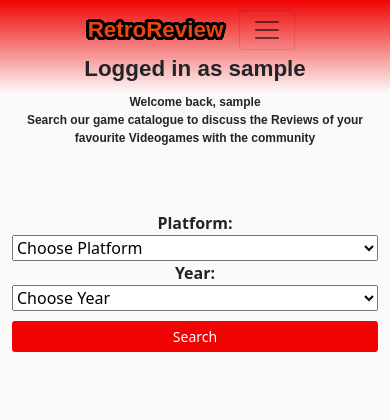
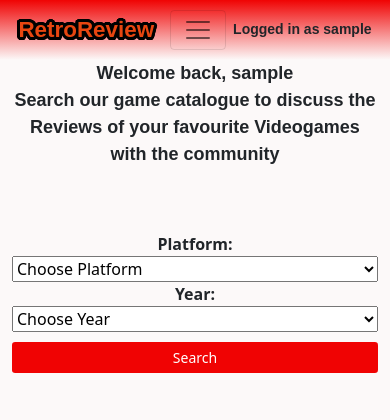
Before and after one commit to HerFri/RetroReview, a Django app: page / in a window 390 px wide. Shown: the top 420 px of the page. Run offline with Django 3.2, Linux system fonts and the light colour scheme; the visitor is signed in with stand-in values (Sample User, id 1); data that the repository does not hold is empty; some web fonts are replaced.

Commit message:
add css for logged in user fields, adjust css for media queries

```diff
--- a/static/css/style.css
+++ b/static/css/style.css
@@ -248,9 +248,12 @@ body {
         font-size: 12px;
     }
 
-    #welcome {
-        font-size: 14px;
+    .welcome {
+        font-size: 8px;
+    }
 
+    .log-in-user {
+        font-size: 12px;
     }
   }
 
@@ -261,8 +264,12 @@ body {
         object-fit: fill;
     }
 
-    #welcome {
-        font-size: 8px;
+    .log-in-user {
+        font-size: 14px;
+    }
+
+    .welcome {
+        font-size: 16px;
 
     }
 
@@ -284,8 +291,8 @@ body {
         height: auto!important;
     }
 
-    #welcome {
-        font-size: 12px;
+    .welcome {
+        font-size: 18px;
     }
 
 }
--- a/templates/base.html
+++ b/templates/base.html
@@ -56,7 +56,7 @@
             <span class="whitespace"></span>
             {% if user.is_authenticated %}
             <div>
-                <p class="nav-item nav active brand">Logged in as {{ user.username }}</p>
+                <p class="nav-item nav active brand log-in-user">Logged in as {{ user.username }}</p>
             </div>
             {% endif %}
         </div>
--- a/templates/index.html
+++ b/templates/index.html
@@ -4,11 +4,11 @@
 <div class="container-fluid">
     <div class="textcenter">
         {% if user.is_authenticated %}
-        <p id="welcome" class="brand black-font">Welcome back, {{ user.username}}<br>
+        <p class="brand black-font welcome">Welcome back, {{ user.username}}<br>
             Search our game catalogue to discuss the Reviews of your favourite Videogames with the community
         </p>
         {% else %}
-        <p id="welcome" class="brand black-font">Welcome to RetroReview<br>Your Source for Retrogame Nostalgia and Reviews</br>
+        <p class="brand black-font welcome">Welcome to RetroReview<br>Your Source for Retrogame Nostalgia and Reviews</br>
             Sign Up to discuss the Reviews of your favourite Videogames with the community
         </p>
         {% endif %}
```
